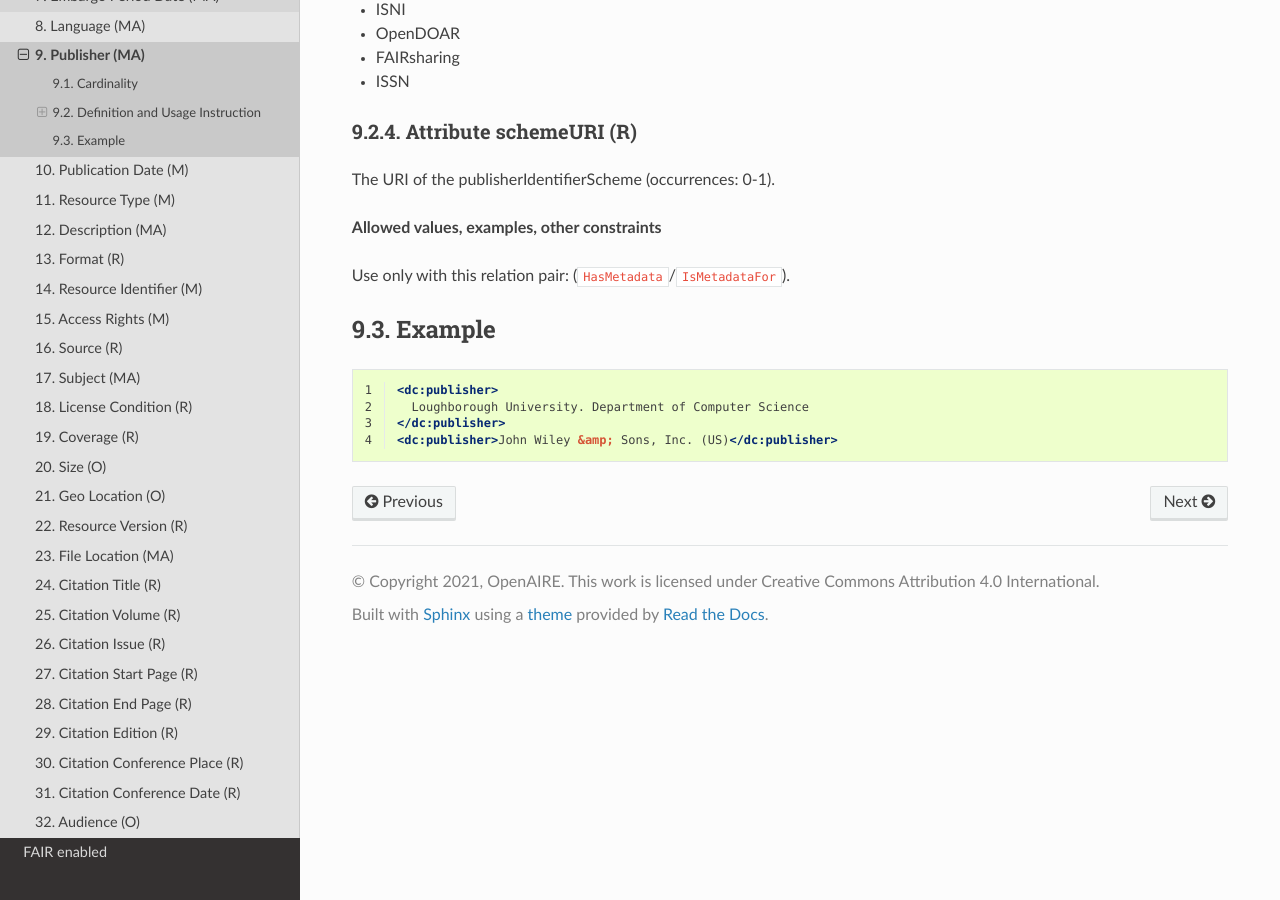
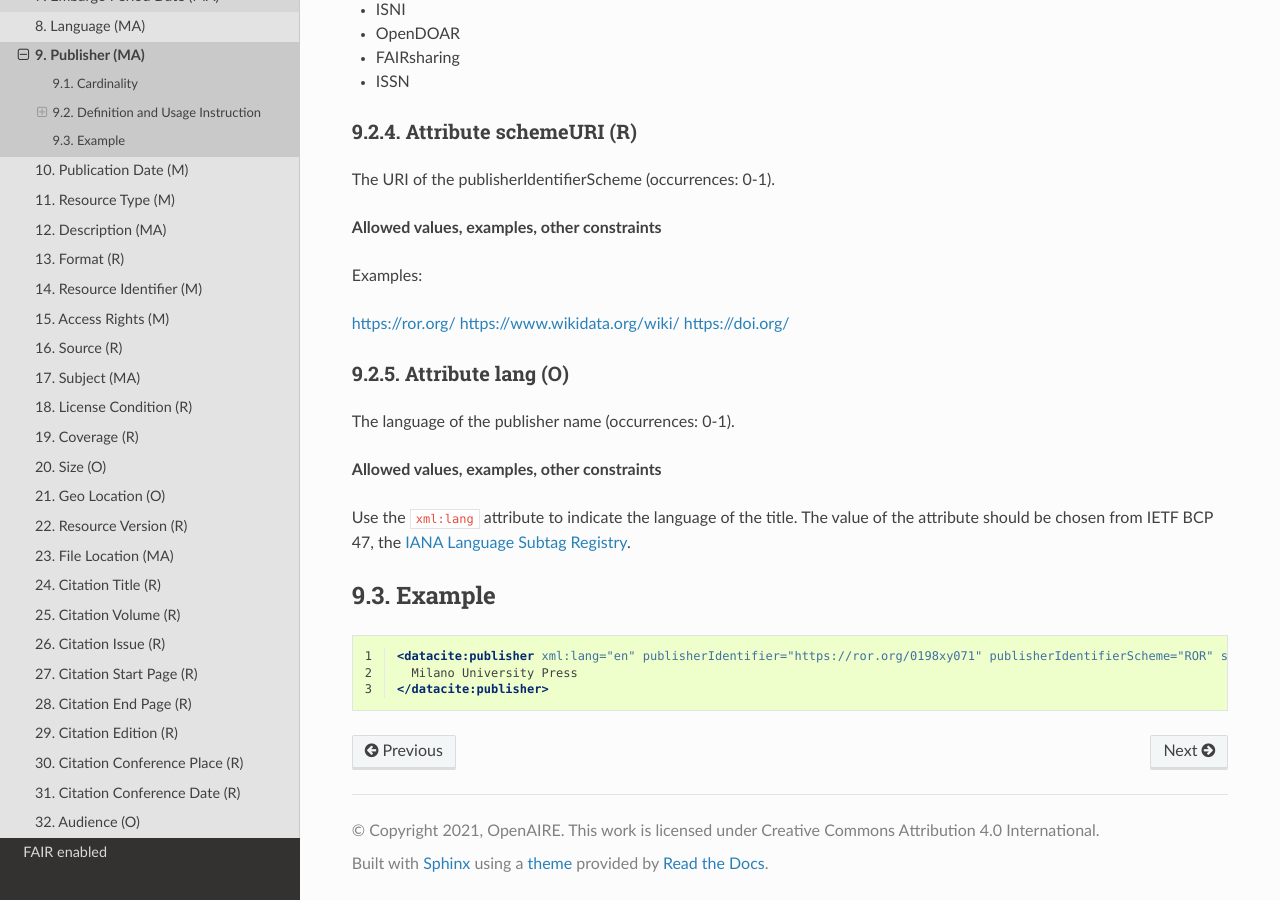
Before and after one commit to openaire/guidelines-literature-repositories, a Sphinx documentation site: the page built from docs/field_publisher.rst, in a window 1280 px wide and 900 px high, scrolled down 1697 px. Built offline with Sphinx 7.4.7 and the Read the Docs theme 3.1.0, drawn with Linux system fonts in a browser that asks for light colours; a script that is not in the unit is left out.

Commit message:
Update field_publisher.rst
Updated the dc:publisher element to datacite:publisher

```diff
--- a/docs/field_publisher.rst
+++ b/docs/field_publisher.rst
@@ -52,7 +52,6 @@ Uniquely identifies the publisher, according to various schemes.
 * https://wikidata.org/wiki/Q29673
 * https://doi.org/10.25504/FAIRsharing.066ce6
 
-
 Attribute publisherIdentifierScheme (M)
 -----------------------------------
 
@@ -67,7 +66,20 @@ The URI of the publisherIdentifierScheme (occurrences: 0-1).
 
 **Allowed values, examples, other constraints**
 
-Use only with this relation pair: (``HasMetadata``/``IsMetadataFor``).
+Examples:
+
+https://ror.org/
+https://www.wikidata.org/wiki/
+https://doi.org/
+
+Attribute lang (O)
+-----------------------------------
+
+The language of the publisher name (occurrences: 0-1).
+
+**Allowed values, examples, other constraints**
+
+Use the ``xml:lang`` attribute to indicate the language of the title. The value of the attribute should be chosen from IETF BCP 47, the `IANA Language Subtag Registry <http://www.iana.org/assignments/language-subtag-registry>`_.
 
 Example
 ~~~~~~~
@@ -75,9 +87,6 @@ Example
 .. code-block:: xml
    :linenos:
 
-   <dc:publisher>
-     Loughborough University. Department of Computer Science
-   </dc:publisher>
-   <dc:publisher>John Wiley &amp; Sons, Inc. (US)</dc:publisher>
-
-.. _DRIVER Guidelines v2 element publisher: https://wiki.surfnet.nl/display/DRIVERguidelines/Publisher
+   <datacite:publisher xml:lang="en" publisherIdentifier="https://ror.org/0198xy071" publisherIdentifierScheme="ROR" schemeURI="https://ror.org/">
+     Milano University Press
+   </datacite:publisher>
```
